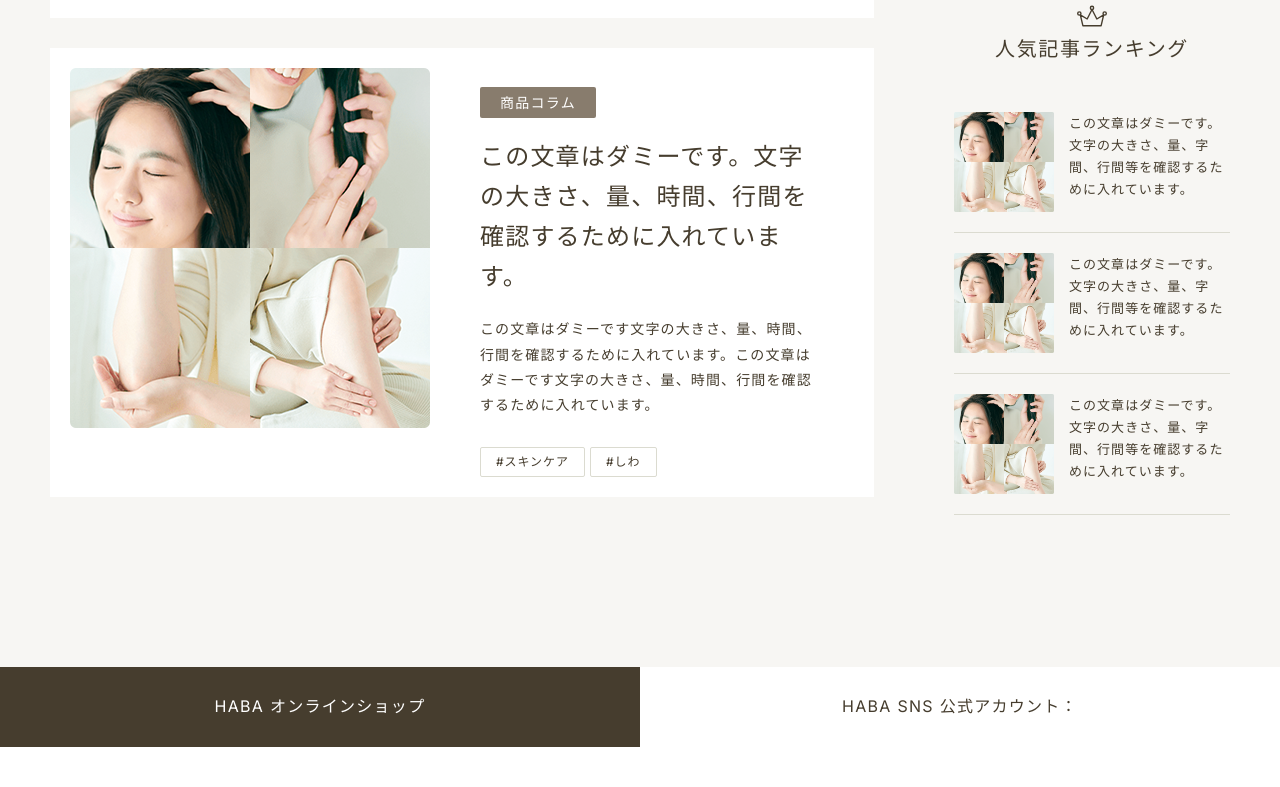
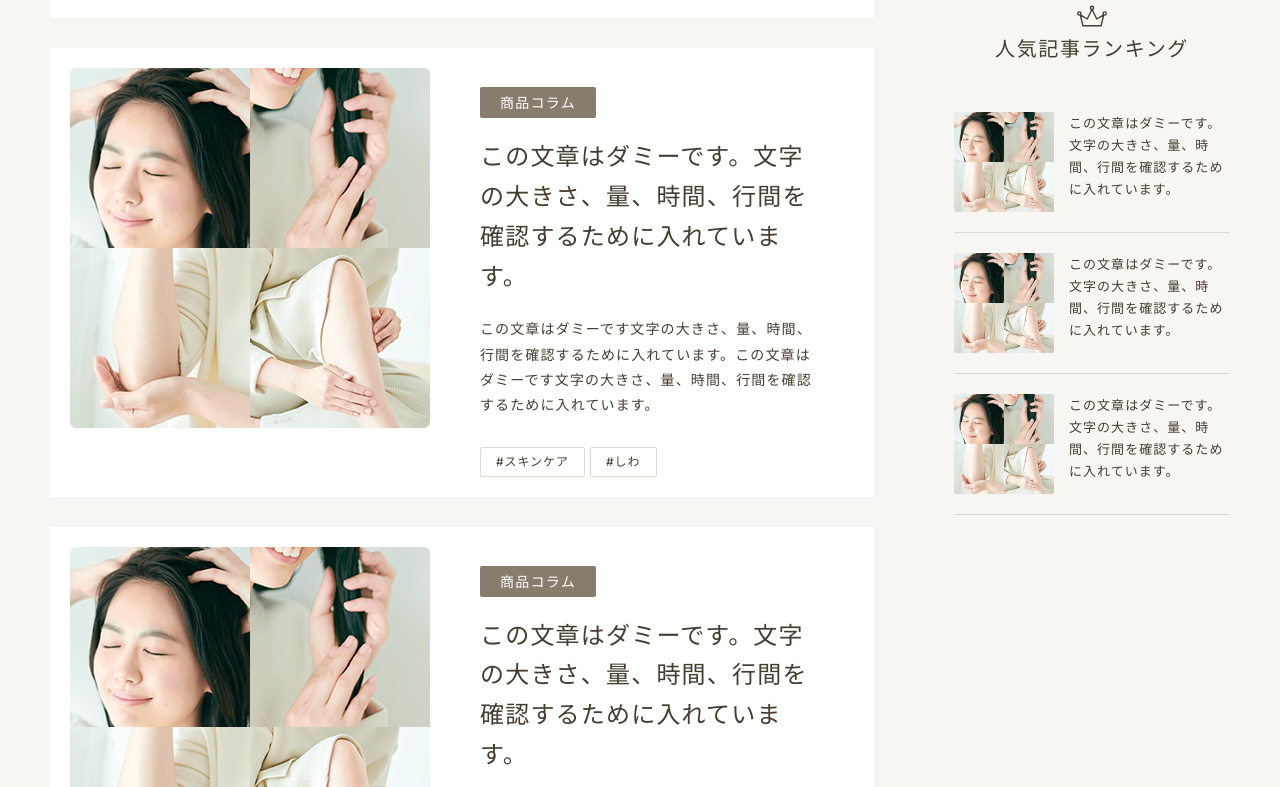
Before and after one commit to vogaro-deguchi/haba_media_nextjs, a Next.js app: page / in a window 1280 px wide. Shown: the part 653-1440 px from the top of the page. Built offline with nearby package versions, Linux system fonts and the light colour scheme.

Commit message:
[update] rankingArticle json管理

```diff
--- a/article.json
+++ b/article.json
@@ -14,5 +14,13 @@
     "title": "この文章はダミーです。文字の大きさ、量、時間、行間を確認するために入れています。",
     "text": "この文章はダミーです文字の大きさ、量、時間、行間を確認するために入れています。この文章はダミーです文字の大きさ、量、時間、行間を確認するために入れています。",
     "tags": ["スキンケア", "しわ"]
+  },
+  {
+    "userId": 2,
+    "id": 2,
+    "category": "商品コラム",
+    "title": "この文章はダミーです。文字の大きさ、量、時間、行間を確認するために入れています。",
+    "text": "この文章はダミーです文字の大きさ、量、時間、行間を確認するために入れています。この文章はダミーです文字の大きさ、量、時間、行間を確認するために入れています。",
+    "tags": ["スキンケア", "しわ"]
   }
 ]
--- a/src/app/page.tsx
+++ b/src/app/page.tsx
@@ -2,7 +2,7 @@ import styles from './style.module.scss'
 
 import Article from '@/components/Article/article'
 
-import articleData from '../../article.json'
+import articleData from '@/../article.json'
 
 type articleType = {
   userId: number;
--- a/src/components/Article/ranking-article.tsx
+++ b/src/components/Article/ranking-article.tsx
@@ -3,7 +3,7 @@ import styles from './ranking-article.module.scss'
 import Image from 'next/image'
 import Link from 'next/link'
 
-export default function RankingArticle() {
+export default function RankingArticle(props: any): JSX.Element {
   return (
     <article className={styles.article}>
       <Link href="" className={styles.articleLink}>
@@ -13,7 +13,7 @@ export default function RankingArticle() {
           width ={100}
           height ={100}
         />
-        <p className={styles.articleTitle}>この文章はダミーです。文字の大きさ、量、字間、行間等を確認するために入れています。</p>
+        <p className={styles.articleTitle}>{props.title}</p>
       </Link>
     </article>
   )
--- a/src/components/Aside/index.tsx
+++ b/src/components/Aside/index.tsx
@@ -3,6 +3,17 @@ import styles from './style.module.scss'
 import Image from 'next/image'
 
 import RankingArticle from '@/components/Article/ranking-article'
+
+import articleData from '@/../article.json'
+
+type articleType = {
+  userId: number;
+  id: number;
+  category: string;
+  title: string;
+  text: string;
+  tags: string[];
+}
 
 export default function Footer() {
   return (
@@ -31,9 +42,14 @@ export default function Footer() {
           height ={30}
         />
         <p className={styles.asideTitle}>人気記事ランキング</p>
-        <RankingArticle />
-        <RankingArticle />
-        <RankingArticle />
+        {articleData.map((data: articleType) => {
+          return (
+            <RankingArticle
+              key = {data.id}
+              {...data}
+            />
+          )
+        })}
       </div>
     </aside>
   )
```
